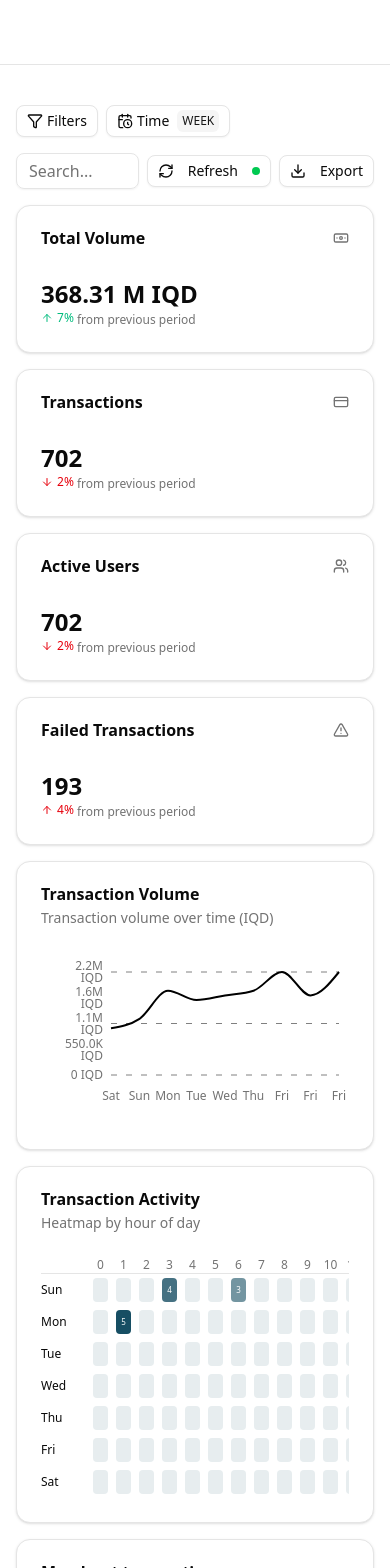
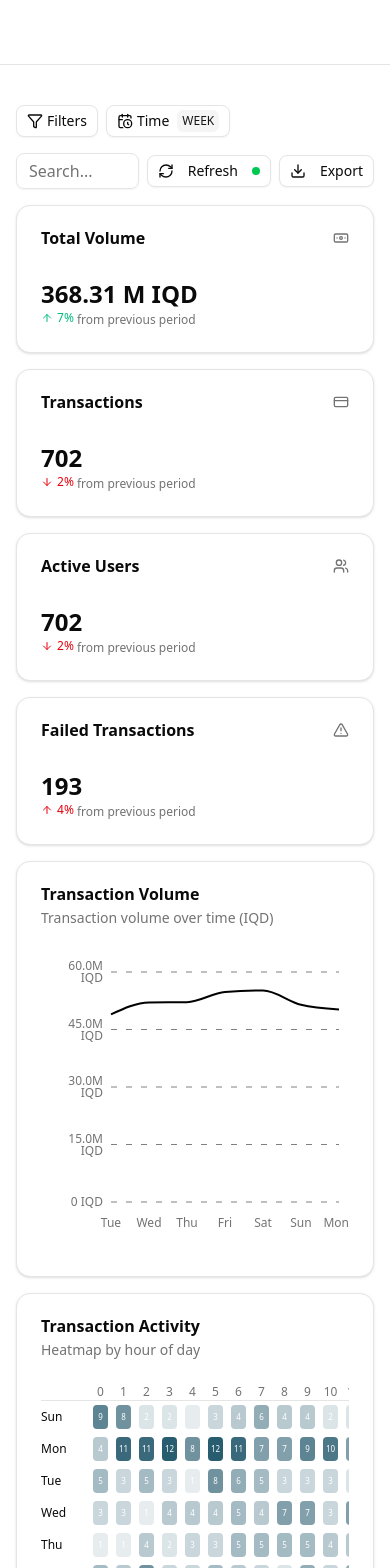
Before and after one commit to awsdang/analytics-dashboard, a React (Vite) app: page / in a window 390 px wide. Shown: the top 1568 px of the page. Built offline with nearby package versions, Linux system fonts and the light colour scheme.

Commit message:
mapping data to charts & heatmap

```diff
--- a/src/app.tsx
+++ b/src/app.tsx
@@ -18,11 +18,9 @@ function App() {
   const { searchQuery, timeRange, filters, setTimeRange, setFilters } = useStore()
 
   const handleWebSocketMessage = useCallback((message: any) => {
-    console.log("Received WebSocket message:", message);
     if (message.type === "newTransaction") {
       // Only update if the transaction matches our filters
       if (message.matchesFilters && message.updatedData) {
-        console.log("Updating data with filtered WebSocket data")
         setData(message.updatedData)
       } else {
         console.log("Transaction doesn't match current filters, ignoring update")
@@ -80,10 +78,12 @@ function App() {
             <ToolsContainer onRefresh={handleRefresh} onExport={handleExport} isConnected={connectionStatus === "connected"}/>
             <Stats data={data} />
             <Widget title="Transaction Volume" description="Transaction volume over time (IQD)" >
-              <VolumeChart className="h-[300px]" />
+              {data &&
+              <VolumeChart className="h-[300px]" data={data}/>}
             </Widget>
             <Widget title="Transaction Activity" description="Heatmap by hour of day">
-              <Heatmap />
+            {data &&
+              <Heatmap  data={data}/>}
             </Widget>
 
             <Widget title="Merchant transactions" description="Complete history of all merchants transactions">
--- a/src/components/widgets/heatmap.tsx
+++ b/src/components/widgets/heatmap.tsx
@@ -1,86 +1,117 @@
+import { useMemo, useState, useEffect } from "react"
+import { TransactionData } from "@/types/transactions"
+import { useStore } from "@/lib/store"
 
-import { useMemo } from "react"
-import { Skeleton } from "@/components/ui/skeleton"
+export function Heatmap({ data }: { data: TransactionData }) {
+  const { timeRange } = useStore()
+  let currentData: any[] = []
+  switch (timeRange) {
+    case "day":
+      currentData = data.activityByHour
+      break
+    case "week":
+      currentData = data.activityByHour // expects objects with both day & hour keys
+      break
+    case "month":
+      currentData = data.activityByHour
+      break
+    case "year":
+      currentData = data.activityByHour
+      break
+    default:
+      currentData = []
+  }
 
+  // State for saving the previous (old) data.
+  // When currentData changes, we update oldData by dropping the last element.
+  const [oldData, setOldData] = useState(currentData)
+  useEffect(() => {
+    setOldData(currentData.slice(0, currentData.length - 1))
+  }, [currentData])
 
+  // Calculate the maximum count value to scale colors.
+  const maxValue = useMemo(() => {
+    if (!currentData.length) return 0
+    return Math.max(...currentData.map((item) => item.count))
+  }, [currentData])
 
-export function Heatmap() {
-  const heatmapData = [
-    { day: 0, hour: 0, count: 0 },
-    { day: 0, hour: 1, count: 0 },
-    { day: 0, hour: 2, count: 0 },
-    { day: 0, hour: 3, count: 4 },
-    { day: 0, hour: 4, count: 0 },
-    { day: 0, hour: 5, count: 0 },
-    { day: 0, hour: 6, count: 3 },
-    { day: 0, hour: 7, count: 0 },
-    { day: 0, hour: 8, count: 0 },
-    { day: 0, hour: 9, count: 0 },
-    { day: 0, hour: 10, count: 0 },
-    { day: 0, hour: 11, count: 0 },
-    { day: 0, hour: 12, count: 5 },
-    { day: 0, hour: 13, count: 0 },
-    { day: 0, hour: 14, count: 0 },
-    { day: 0, hour: 15, count: 4 },
-    { day: 0, hour: 16, count: 0 },
-    { day: 0, hour: 17, count: 0 },
-    { day: 0, hour: 18, count: 0 },
-    { day: 0, hour: 19, count: 0 },
-    { day: 0, hour: 20, count: 0 },
-    { day: 0, hour: 21, count: 0 },
-    { day: 0, hour: 22, count: 0 },
-    { day: 0, hour: 23, count: 0 },
-    { day: 1, hour: 0, count: 0 },
-    { day: 1, hour: 1, count: 5 },
-    { day: 1, hour: 2, count: 0 },
-    { day: 1, hour: 3, count: 0 },
-    { day: 1, hour: 4, count: 0 },
-    { day: 1, hour: 5,  count: 0}]
-
-
-  const maxValue = useMemo(() => {
-    if (!heatmapData.length) return 0
-    return Math.max(...heatmapData.map((item) => item.count))
-  }, [heatmapData])
-
+  // Given a count value, compute a color intensity.
   const getColor = (value: number) => {
     const intensity = maxValue > 0 ? value / maxValue : 0
-    // Use a CSS variable for the primary color
     return `rgba(22, 78, 99, ${Math.max(0.1, intensity)})`
   }
 
+  // Render different grid layouts based on the selected time range.
+  let gridContent = null
 
-  // Create a 7x24 grid for days of week and hours
-  const days = ["Sun", "Mon", "Tue", "Wed", "Thu", "Fri", "Sat"]
-  const hours = Array.from({ length: 24 }, (_, i) => i)
+  if (timeRange === "day") {
+    // Render a single row of 24 boxes for a day.
+    gridContent = (
+      <div className="grid grid-cols-12 gap-2">
+        {currentData.map((item, hour) => (
+          <div
+            key={hour}
+            className="p-1"
+            title={`${hour}:00 - ${item.count} transactions`}
+          >
 
-  return (
-    <div className="h-full w-full overflow-x-auto">
+            <div
+              className="flex h-6 w-6 items-center justify-center rounded"
+              style={{ backgroundColor: getColor(item.count) }}
+            >
+              {item.count > 0 && (
+                <span className="text-[8px] font-medium text-white">
+                  {item.count > 999 ? "999+" : item.count}
+                </span>
+              )}
+            </div>
+            <span className="text-center text-xs">{hour}:00</span>
+
+          </div>
+        ))}
+      </div>
+    )
+  } else if (timeRange === "week") {
+    // Render a grid with a header row for hours and one row per day.
+    const days = ["Sun", "Mon", "Tue", "Wed", "Thu", "Fri", "Sat"]
+    const hours = Array.from({ length: 24 }, (_, i) => i)
+    gridContent = (
       <div className="flex min-w-[600px] flex-col">
+        {/* Header row for hours */}
         <div className="flex border-b">
           <div className="w-12"></div>
           {hours.map((hour) => (
-            <div key={hour} className="flex-1 text-center text-xs text-muted-foreground">
+            <div
+              key={hour}
+              className="flex-1 text-center text-xs text-muted-foreground"
+            >
               {hour}
             </div>
           ))}
         </div>
-
+        {/* One row per day */}
         {days.map((day, dayIndex) => (
           <div key={day} className="flex">
             <div className="w-12 py-2 text-xs font-medium">{day}</div>
             {hours.map((hour) => {
-              const dataPoint = heatmapData.find((d) => d.day === dayIndex && d.hour === hour)
+              const dataPoint = currentData.find(
+                (d: any) => d.day === dayIndex && d.hour === hour
+              )
               const count = dataPoint?.count || 0
-
               return (
-                <div key={`${day}-${hour}`} className="flex-1 p-1" title={`${day} ${hour}:00 - ${count} transactions`}>
+                <div
+                  key={`${day}-${hour}`}
+                  className="flex-1 p-1"
+                  title={`${day} ${hour}:00 - ${count} transactions`}
+                >
                   <div
                     className="flex h-full w-full items-center justify-center rounded"
                     style={{ backgroundColor: getColor(count) }}
                   >
                     {count > 0 && (
-                      <span className="text-[8px] font-medium text-white">{count > 999 ? "999+" : count}</span>
+                      <span className="text-[8px] font-medium text-white">
+                        {count > 999 ? "999+" : count}
+                      </span>
                     )}
                   </div>
                 </div>
@@ -89,6 +120,82 @@ export function Heatmap() {
           </div>
         ))}
       </div>
-    </div>
-  )
+    )
+  } else if (timeRange === "month") {
+    // Render a grid of 30 boxes. Here we use a 6-column grid.
+    const days = ["Sun", "Mon", "Tue", "Wed", "Thu", "Fri", "Sat"]
+
+    gridContent = (
+      <div className="grid grid-cols-3 md:grid-cols-7 gap-1">
+        {days.map((day, index) => (
+          <div className="text-xs font-medium text-center md:block hidden">{day}</div>
+        ))}
+        {currentData.map((item, index) => (
+
+          <div
+            key={index}
+            className="p-1 flex flex-col justify-center items-center"
+            title={`Day ${index + 1} - ${item.count} transactions`}
+          >
+            <div
+              className="flex h-6 w-6 items-center justify-center rounded"
+              style={{ backgroundColor: getColor(item.count) }}
+            >
+              {item.count > 0 && (
+                <span className="text-[8px] font-medium text-white">
+                  {item.count > 999 ? "999+" : item.count}
+                </span>
+              )}
+            </div>
+            <span className="text-center text-xs">Day {index + 1}</span>
+          </div>
+        ))}
+      </div>
+    )
+  } else if (timeRange === "year") {
+    const months = ["Jan", "Feb", "Mar", "Apr", "May", "Jun", "Jul", "Aug", "Sep", "Oct", "Nov", "Dec"]
+
+
+    // Render a single row of 52 boxes representing weeks.
+    gridContent = (
+      <div className="space-y-2">
+        {months.map((month, monthIndex) => {
+          // For each month, extract 4 week items from currentData.
+          // This assumes currentData is ordered and contains enough week items.
+          const startIndex = monthIndex * 4;
+          const weeksForMonth = currentData.slice(startIndex, startIndex + 4);
+          return (
+            <div key={monthIndex} className="grid grid-cols-5 gap-1 items-center">
+              {/* Month label cell */}
+              <div className="p-1 flex items-center justify-center text-xs font-medium">
+                {month}
+              </div>
+              {/* Week boxes */}
+              {weeksForMonth.map((item, weekIndex) => (
+                <div
+                  key={weekIndex}
+                  className="p-1 flex flex-col justify-center items-center"
+                  title={`Week ${startIndex + weekIndex + 1} - ${item.count} transactions`}
+                >
+                  <div
+                    className="flex h-6 w-6 items-center justify-center rounded"
+                    style={{ backgroundColor: getColor(item.count) }}
+                  >
+                    {item.count > 0 && (
+                      <span className="text-[8px] font-medium text-white">
+                        {item.count > 999 ? "999+" : item.count}
+                      </span>
+                    )}
+                  </div>
+                  <span className="text-center text-xs">Week {startIndex + weekIndex + 1}</span>
+                </div>
+              ))}
+            </div>
+          )
+        })}
+      </div>
+    );
+  }
+
+  return <div className="h-full w-full overflow-x-auto">{gridContent}</div>
 }
--- a/src/components/widgets/volume-chart.tsx
+++ b/src/components/widgets/volume-chart.tsx
@@ -1,23 +1,34 @@
 
-import { Area, AreaChart, CartesianGrid, ResponsiveContainer, Tooltip, XAxis, YAxis } from "recharts"
+import { Area, AreaChart, CartesianGrid, Tooltip, XAxis, YAxis } from "recharts"
 
 import { Card } from "@/components/ui/card"
-import {ChartContainer, ChartTooltip, ChartTooltipContent  } from "@/components/ui/chart"
+import {ChartContainer  } from "@/components/ui/chart"
+import { TransactionData} from '@/types/transactions'
+import { useEffect, useState } from "react"
+import { useStore } from "@/lib/store"
 
-export function VolumeChart() {
-    const timeRange = "week"
+export function VolumeChart({className, data}: {data: TransactionData, className?: string}) {
+ const [chartData, setChartData] = useState<{time:string, volume:number}[]>([])
 
-    const chartData = [
-        { time: "2022-01-01T00:00:00.000Z", volume: 1000000 },
-        { time: "2022-01-02T00:00:00.000Z", volume: 1200000 },
-        { time: "2022-01-03T00:00:00.000Z", volume: 1800000 },
-        { time: "2022-01-04T00:00:00.000Z", volume: 1600000 },
-        { time: "2022-01-05T00:00:00.000Z", volume: 1700000 },
-        { time: "2022-01-06T00:00:00.000Z", volume: 1800000 },
-        { time: "2022-01-07T00:00:00.000Z", volume: 2200000 },
-        { time: "2022-01-07T00:00:00.000Z", volume: 1700000 },
-        { time: "2022-01-07T00:00:00.000Z", volume: 2200000 },
-    ]
+  const {timeRange} = useStore()
+
+  useEffect(() => {
+    if (!data) return
+    setChartData(data.volumeOverTime.map((item) => ({
+      time: item.time,
+      volume: item.volume,
+    }
+
+  )))
+  },[data])
+
+  if (!data || chartData.length === 0) {
+    return (
+      <div className="flex h-[300px] w-full items-center justify-center">
+        <p className="text-sm text-muted-foreground">No data available</p>
+      </div>
+    )
+  }
 
   const formatXAxis = (value: string) => {
     if (!value) return ""
@@ -52,6 +63,7 @@ export function VolumeChart() {
 
 
   return (
+    <div className={className}>
     <ChartContainer className="w-full h-full" config={{ title: { label: "Transaction Volume" }, description: { label: "Transaction volume over time (IQD)" } }}>
       <AreaChart
         data={chartData}
@@ -93,5 +105,6 @@ export function VolumeChart() {
         />
             </AreaChart>
     </ChartContainer>
+    </div>
   )
 }
```
